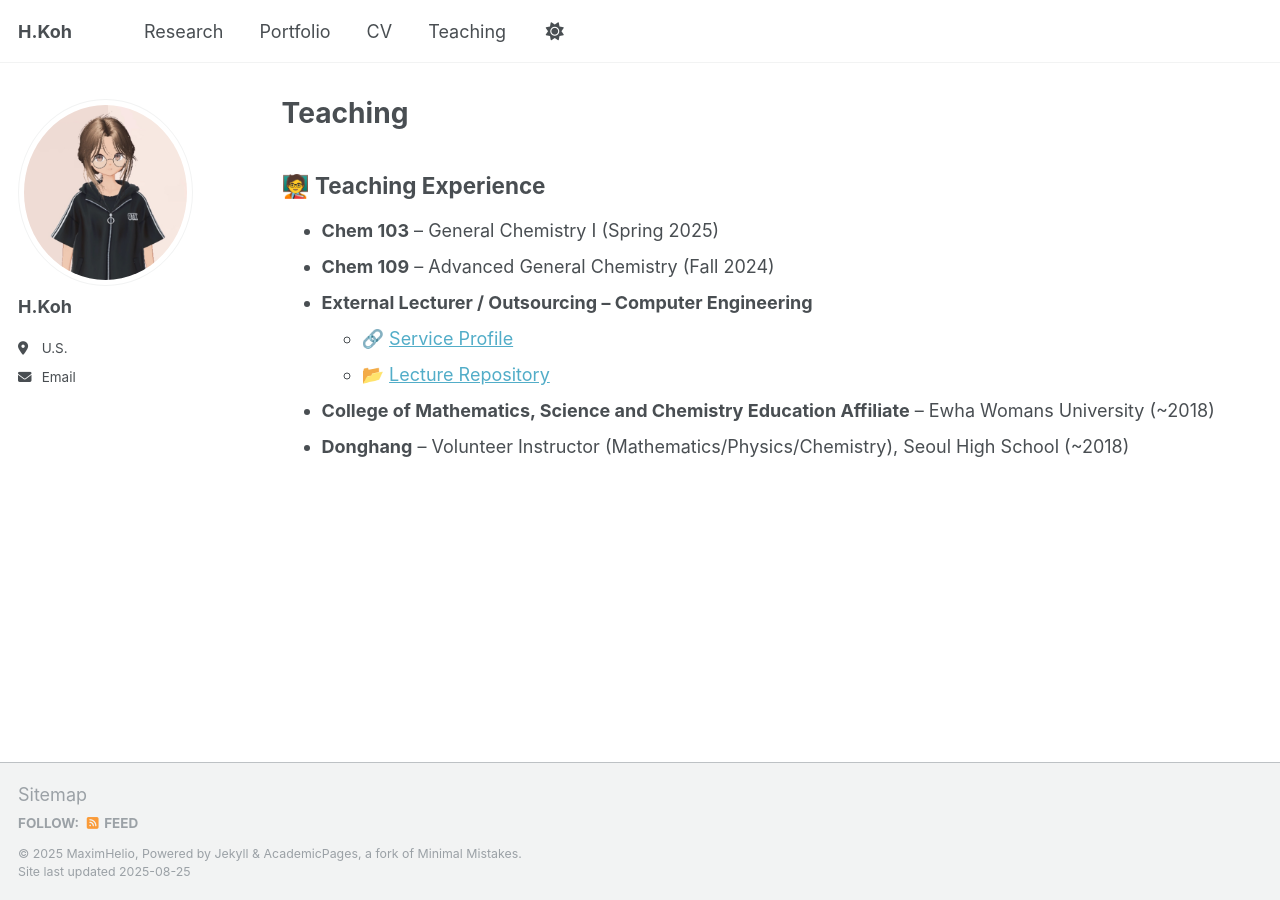
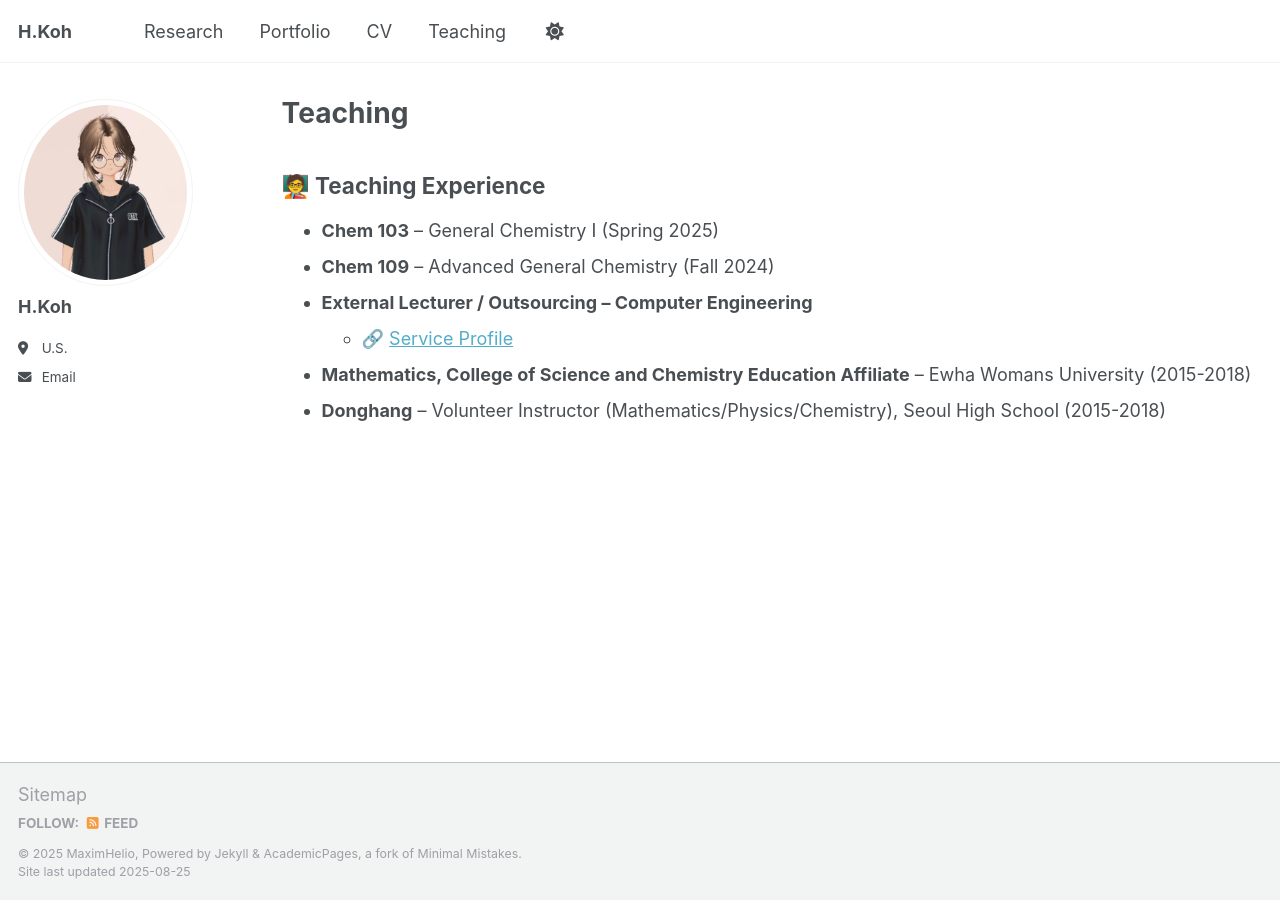
Before and after one commit to MaximHelio/MaximHelio.github.io, a Jekyll site: the page built from _pages/teaching.md, in a window 1280 px wide. Built offline with Jekyll 4.4.1, drawn with Linux system fonts in a browser that asks for light colours.

Commit message:
Modify 20250824

```diff
--- a/_pages/teaching.md
+++ b/_pages/teaching.md
@@ -16,6 +16,5 @@ redirect_from:
 - **Chem 109** – Advanced General Chemistry (Fall 2024)
 - **External Lecturer / Outsourcing – Computer Engineering**
   - 🔗 [Service Profile](https://soomgo.com/profile/users/12391091?from=my_info_preview)
-  - 📂 [Lecture Repository](https://github.com/hkohoh)
-- **College of Mathematics, Science and Chemistry Education Affiliate** – Ewha Womans University (~2018)
-- **Donghang** – Volunteer Instructor (Mathematics/Physics/Chemistry), Seoul High School (~2018)
+- **Mathematics, College of Science and Chemistry Education Affiliate** – Ewha Womans University (2015-2018)
+- **Donghang** – Volunteer Instructor (Mathematics/Physics/Chemistry), Seoul High School (2015-2018)
```
Also changed, not shown: _pages/about.md (+1 -2 lines), _pages/cv.md (+1 -1 lines).
